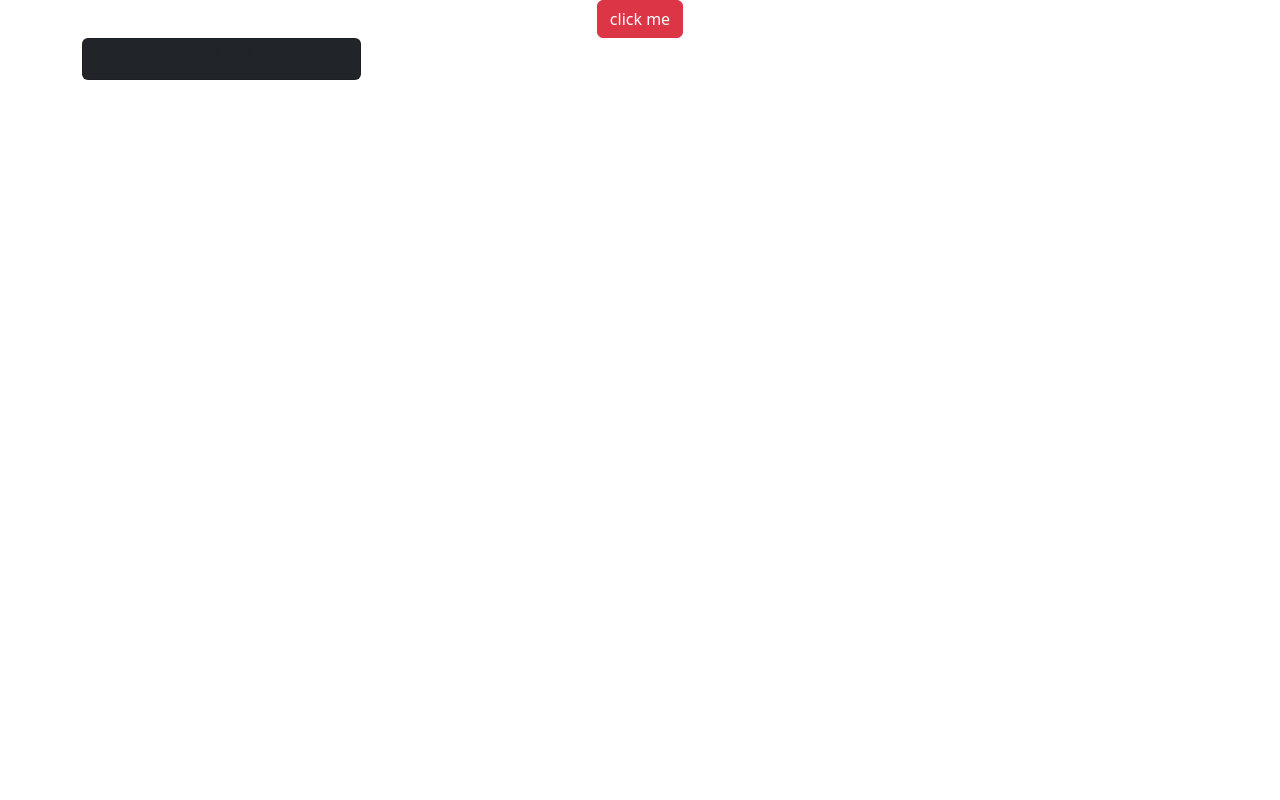
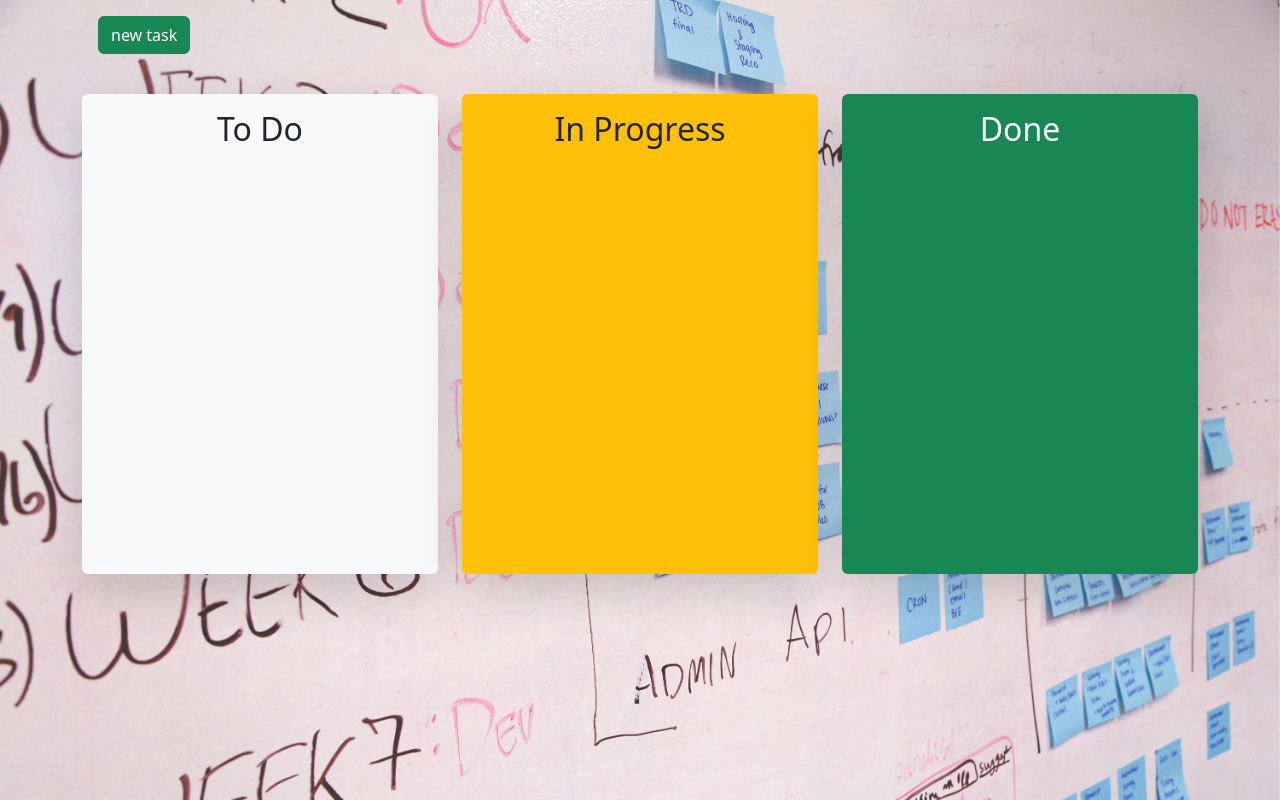
Before and after one commit to eng-mohamed-I/task-management-app-react, a React (Create React App) app: page / in a window 1280 px wide. Built offline with nearby package versions, Linux system fonts and the light colour scheme.

Commit message:
init add task form

```diff
--- a/src/App.js
+++ b/src/App.js
@@ -1,12 +1,14 @@
 import "./App.css";
 import { BrowserRouter, Route, Routes } from "react-router-dom";
 import TaskList from "./Pages/task-list/task-list";
+import TaskForm from "./Pages/task-form/task-form";
 
 function App() {
   return (
     <BrowserRouter>
       <Routes>
         <Route path="/" element={<TaskList />} />
+        <Route path="/add-task" element={<TaskForm />} />
       </Routes>
     </BrowserRouter>
   );
--- /dev/null
+++ b/src/Pages/task-form/task-form.jsx
@@ -0,0 +1,95 @@
+import React from "react";
+import style from "./task-form.module.css";
+import { useForm, Controller } from "react-hook-form";
+import { yupResolver } from "@hookform/resolvers/yup";
+import { useDispatch } from "react-redux";
+import { addTask } from "../../Redux/taskSlice";
+import { taskSchema } from "../../Validators/validationSchema";
+
+const TaskForm = () => {
+  const dispatch = useDispatch();
+  const {
+    register,
+    handleSubmit,
+    control,
+    formState: { errors },
+  } = useForm({
+    resolver: yupResolver(taskSchema),
+  });
+
+  const onSubmit = (data) => {
+    const newTask = { id: Date.now(), ...data };
+    dispatch(addTask(newTask));
+  };
+
+  return (
+    <div className="container">
+      <form
+        onSubmit={handleSubmit(onSubmit)}
+        className="card p-4 shadow-lg bg-light d-flex flex-column gap-2 col-6"
+      >
+        <div className="d-flex flex-column">
+          <input
+            className="form-control"
+            type="text"
+            {...register("title")}
+            placeholder="Title"
+          />
+          {errors.title && (
+            <small className="text-danger">{errors.title.message}</small>
+          )}
+        </div>
+
+        <div className="d-flex flex-column">
+          <textarea
+            className="form-control"
+            {...register("description")}
+            placeholder="Description"
+          />
+          {errors.description && (
+            <small className="text-danger">{errors.description.message}</small>
+          )}
+        </div>
+
+        <div className="d-flex flex-column">
+          <select className="form-control" {...register("priority")}>
+            <option value="">Select Priority</option>
+            <option value="Low">Low</option>
+            <option value="Medium">Medium</option>
+            <option value="High">High</option>
+          </select>
+          {errors.priority && (
+            <small className="text-danger">{errors.priority.message}</small>
+          )}
+        </div>
+
+        <div className="d-flex flex-column">
+          <select className="form-control" {...register("state")}>
+            <option value="">Select State</option>
+            <option value="todo">To Do</option>
+            <option value="doing">Doing</option>
+            <option value="done">Done</option>
+          </select>
+          {errors.state && (
+            <small className="text-danger">{errors.state.message}</small>
+          )}
+        </div>
+
+        <div className="d-flex flex-column">
+          <input className="form-control" type="file" {...register("image")} />
+          {errors.image && (
+            <small className="text-danger"> {errors.image.message}</small>
+          )}
+        </div>
+
+        <div>
+          <button className="btn btn-sm btn-success" type="submit">
+            Add Task
+          </button>
+        </div>
+      </form>
+    </div>
+  );
+};
+
+export default TaskForm;
--- a/src/Pages/task-list/task-list.jsx
+++ b/src/Pages/task-list/task-list.jsx
@@ -1,14 +1,103 @@
-import styles from "./task-list.module.css";
+import React, { useState } from "react";
+import { useSelector, useDispatch } from "react-redux";
+import { deleteTask, editTask } from "../../Redux/taskSlice";
+import TaskForm from "../task-form/task-form";
+import style from "./task-list.module.css";
 
-const TaskList = () => {
+const KanbanBoard = () => {
+  const tasks = useSelector((state) => state.tasks.tasks);
+  const dispatch = useDispatch();
+  const handleStateChange = (taskId, newState) => {
+    dispatch(editTask({ id: taskId, state: newState }));
+  };
+  const [addFormVisibilty, setAddFormVisibilty] = useState(false);
+  const showHiddenForm = () => {
+    addFormVisibilty ? setAddFormVisibilty(false) : setAddFormVisibilty(true);
+  };
+
+  const columns = [
+    { id: "todo", title: "To Do", color: "bg-light", textColor: "text-dark" },
+    {
+      id: "doing",
+      title: "In Progress",
+      color: "bg-warning",
+      textColor: "text-dark",
+    },
+    { id: "done", title: "Done", color: "bg-success", textColor: "text-white" },
+  ];
+
   return (
-    <div className="container text-center">
-      <button className="btn btn-danger">click me</button>
-      <div className="card bg-dark col-3">
-        <p>task one</p>
+    <div className={`${style.main} container-fulid`}>
+      <img
+        src="pexels-startup-stock-photos-7376.jpg"
+        alt=""
+        className="w-100 position-fixed top-0 start-0"
+      />
+      <div className={` container`}>
+        <div className="position-relative">
+          <button
+            onClick={() => showHiddenForm()}
+            className="btn-success btn m-3 position-relative"
+          >
+            new task
+          </button>
+          {addFormVisibilty && (
+            <div
+              className={`position-absolute col-lg-12 col-md-8 col-sm-8 ${style.addtask}`}
+            >
+              <TaskForm />
+            </div>
+          )}
+        </div>
+
+        <div className="row position-relative mt-4">
+          {columns.map((column) => (
+            <div className="col-md-4 mb-4" key={column.id}>
+              <div
+                className={`p-3 ${column.color} rounded ${style.column} shadow-lg`}
+              >
+                <h2 className={`text-center ${column.textColor}`}>
+                  {column.title}
+                </h2>
+                {tasks
+                  .filter((task) => task.state === column.id)
+                  .map((task) => (
+                    <div className="card mb-3" key={task.id}>
+                      <div className="card-body">
+                        <h5 className="card-title">{task.title}</h5>
+                        <p className="card-text">{task.description}</p>
+                        <p className="card-text">
+                          <small>Priority: {task.priority}</small>
+                        </p>
+                        <div className="d-flex justify-content-between">
+                          <button
+                            className="btn btn-outline-danger btn-sm"
+                            onClick={() => dispatch(deleteTask(task.id))}
+                          >
+                            Delete
+                          </button>
+                          <select
+                            className="form-select form-select-sm"
+                            value={task.state}
+                            onChange={(e) =>
+                              handleStateChange(task.id, e.target.value)
+                            }
+                          >
+                            <option value="todo">To Do</option>
+                            <option value="doing">In Progress</option>
+                            <option value="done">Done</option>
+                          </select>
+                        </div>
+                      </div>
+                    </div>
+                  ))}
+              </div>
+            </div>
+          ))}
+        </div>
       </div>
     </div>
   );
 };
 
-export default TaskList;
+export default KanbanBoard;
--- a/src/Pages/task-list/task-list.module.css
+++ b/src/Pages/task-list/task-list.module.css
@@ -0,0 +1,29 @@
+.addtask {
+  z-index: 10000;
+  opacity: 90%;
+  animation: formAnimation 0.2s ease;
+}
+
+.column {
+  min-height: 60vh;
+  border-radius: 5px;
+  overflow-y: auto;
+}
+
+.card-body {
+  border: 1px solid #4caf50;
+  transition: transform 0.2s ease-in-out;
+}
+
+.card-body:hover {
+  transform: scale(1.02);
+}
+
+@keyframes formAnimation {
+  0% {
+    opacity: 0%;
+  }
+  100% {
+    opacity: 100%;
+  }
+}
--- a/src/Redux/taskSlice.js
+++ b/src/Redux/taskSlice.js
@@ -16,7 +16,7 @@ const taskSlice = createSlice({
       const { id, updatedTask } = action.payload;
       const index = state.tasks.findIndex((task) => task.id === id);
       if (index !== -1) {
-        state.tasks[index] = { ...state.tasks[index], ...updatedTask };
+        state.tasks[index].state = updatedTask;
       }
     },
     deleteTask: (state, action) => {
--- /dev/null
+++ b/src/Validators/validationSchema.js
@@ -0,0 +1,9 @@
+import * as Yup from "yup";
+
+export const taskSchema = Yup.object().shape({
+  title: Yup.string().required("Title is required"),
+  description: Yup.string().required("Description is required"),
+  priority: Yup.string().oneOf(["Low", "Medium", "High"], "Invalid priority"),
+  state: Yup.string().oneOf(["todo", "doing", "done"], "Invalid state"),
+  image: Yup.mixed().nullable(),
+});
```
Also changed, not shown: public/pexels-startup-stock-photos-7376.jpg (added), src/Pages/task-form/task-form.module.css (added).
